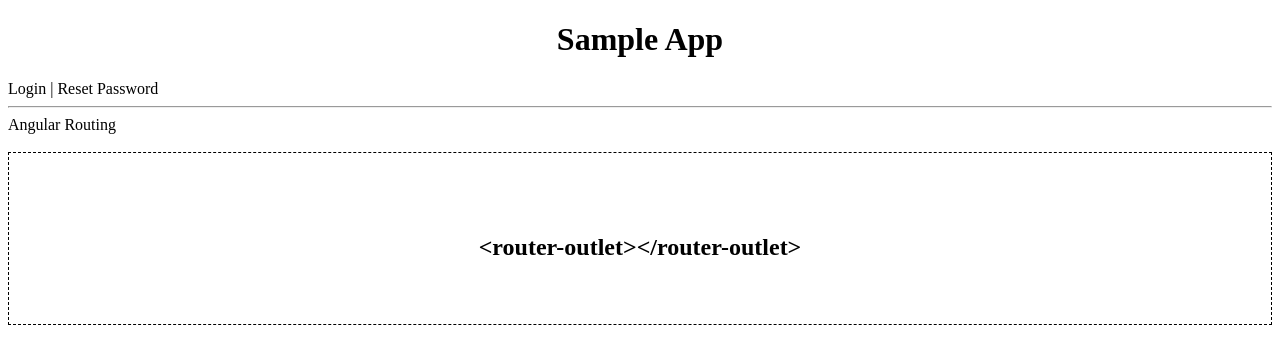
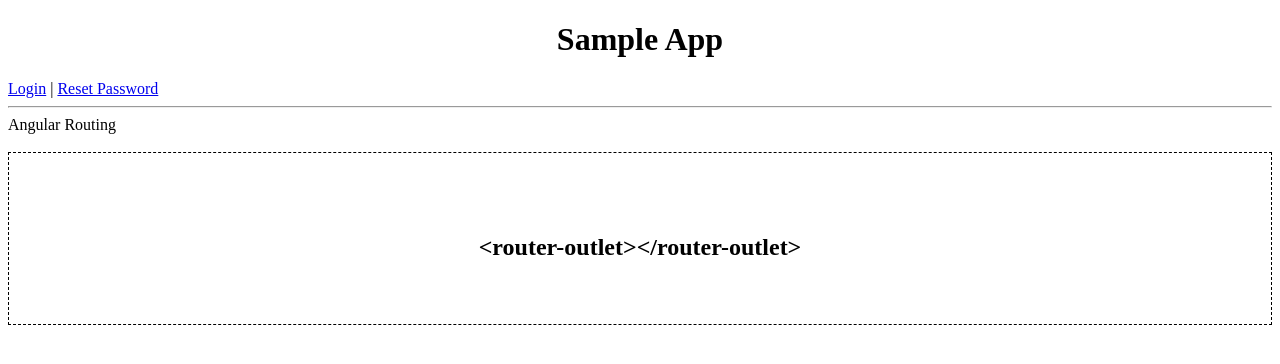
Before and after one commit to donkeykong91/angular-routing, an Angular app: page / in a window 1280 px wide. Shown: the top 364 px of the page. Built offline with nearby package versions, Linux system fonts and the light colour scheme.

Commit message:
added manually-made styles and a 404 not found path

```diff
--- a/src/app/app.component.html
+++ b/src/app/app.component.html
@@ -5,8 +5,8 @@
   </h1>
 </div>
 <nav>
-  <a>Login</a> |
-  <a>Reset Password</a>
+  <a routerLink="login" routerLinkActive="active">Login</a> |
+  <a routerLink="reset-password" routerLinkActive="active">Reset Password</a>
 
 </nav>
 <hr/>
--- a/src/app/app.module.ts
+++ b/src/app/app.module.ts
@@ -11,7 +11,8 @@ import {NotFoundComponent} from "./404/404.component";
 const appRoutes: Routes = [
   {path: '', component: OutletComponent},
   {path: 'login', component: LoginComponent},
-  {path: 'reset-password', component: ResetComponent}
+  {path: 'reset-password', component: ResetComponent},
+  {path: '**', component: NotFoundComponent}
 ];
 
 @NgModule({
```
